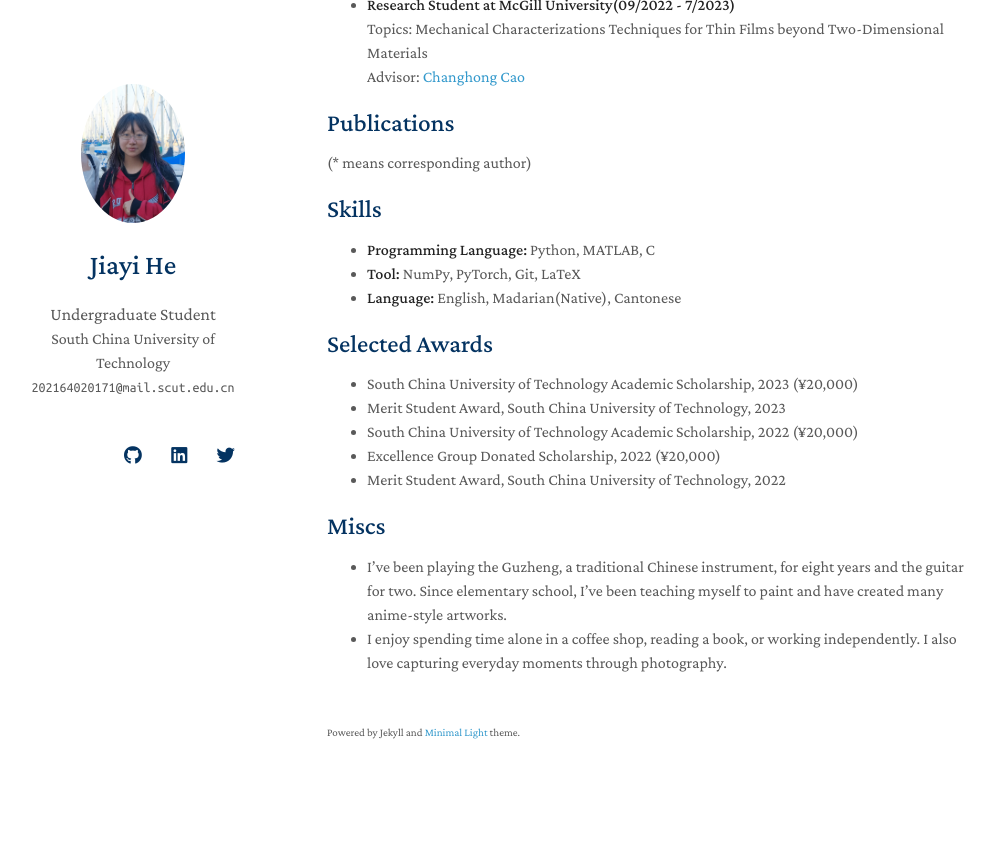
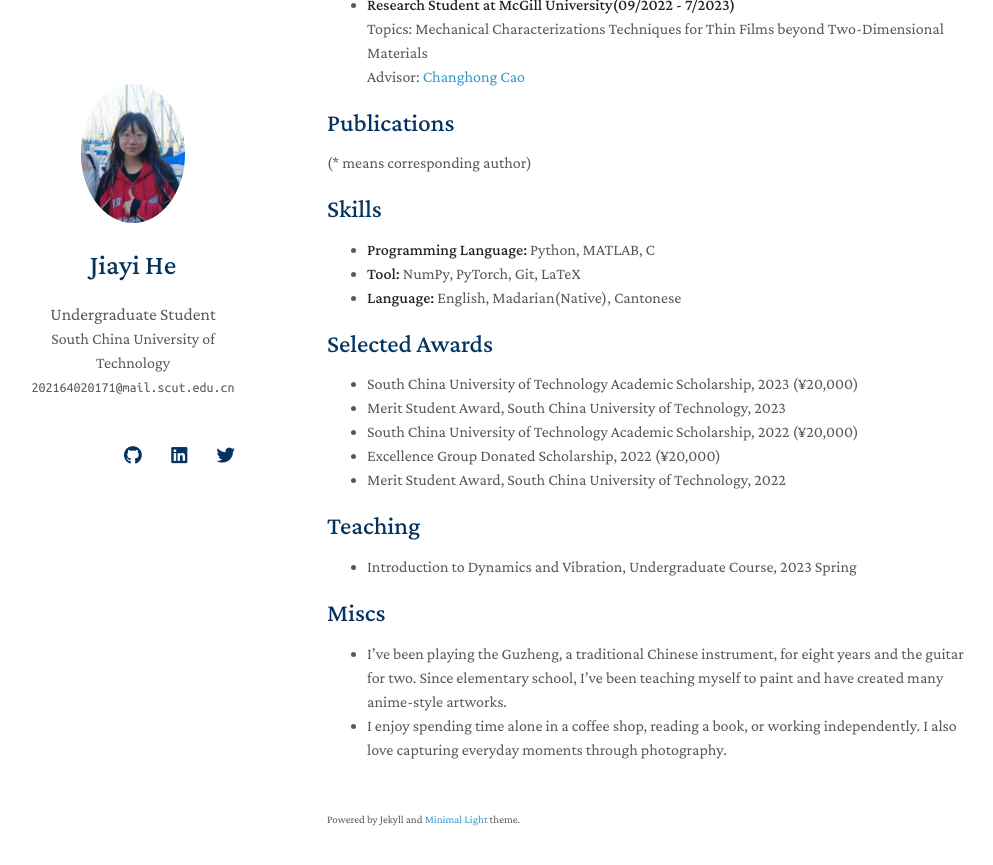
Before and after one commit to ivy3h/ivy3h.github.io, a Jekyll site: the page built from index.md, in a window 1280 px wide and 900 px high, scrolled down 848 px. Shown: the top 865 px of the window, without its empty margins (143-1136 px from the left). Built offline with Jekyll 4.4.1, drawn with Linux system fonts in a browser that asks for light colours; nearby versions of some CDN libraries; a style sheet for code colours, icons or effects is not loaded; our own code applies the rules of GitHub Pages for plain Markdown files; before the commit the page ends 1661 px from its top, so only the background shows below that.

Commit message:
Update index.md

```diff
--- a/index.md
+++ b/index.md
@@ -61,6 +61,12 @@ Topics: Mechanical Characterizations Techniques for Thin Films beyond Two-Dimens
 - Excellence Group Donated Scholarship, 2022 (&yen;20,000)
 - Merit Student Award, South China University of Technology, 2022
 
+## Teaching
+
+- Introduction to Dynamics and Vibration, Undergraduate Course, 2023 Spring
+
+
+
 ## Miscs
 
 - I've been playing the Guzheng, a traditional Chinese instrument, for eight years and the guitar for two. Since elementary school, I've been teaching myself to paint and have created many anime-style artworks.
```
